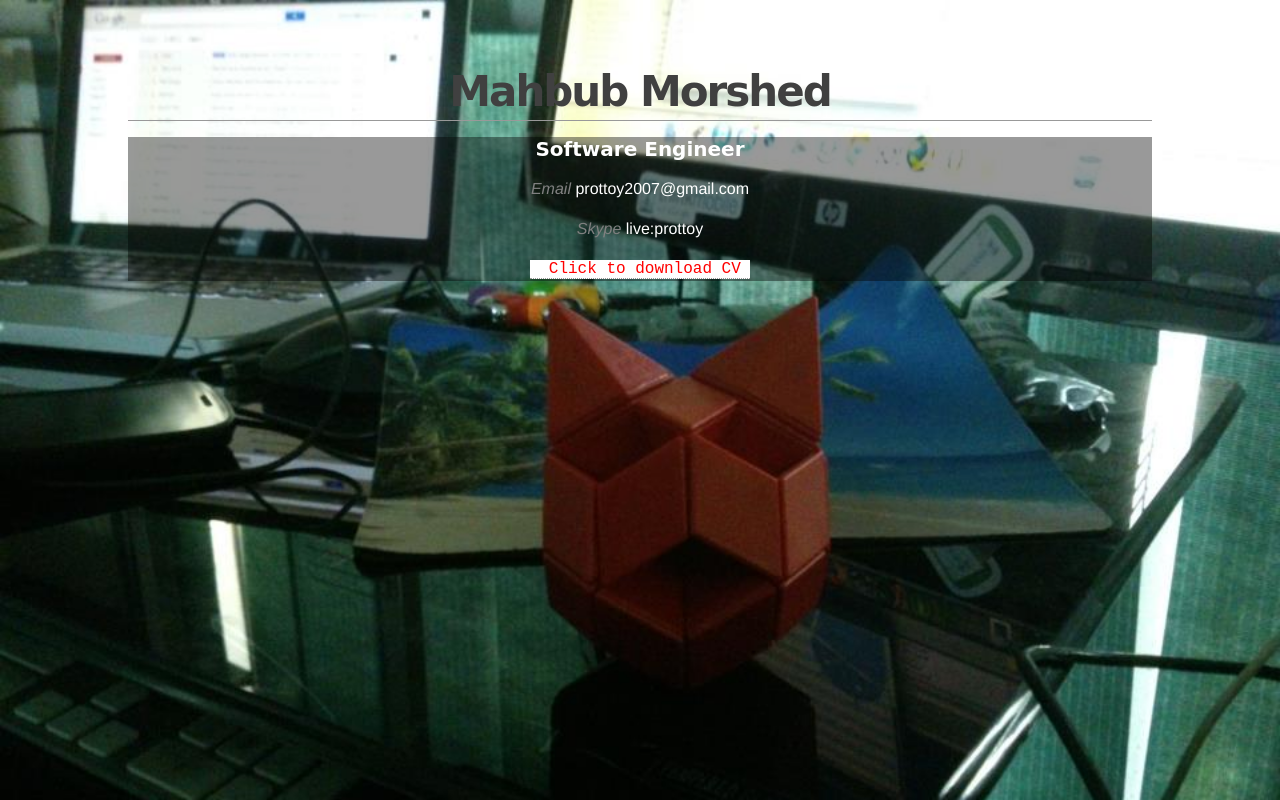
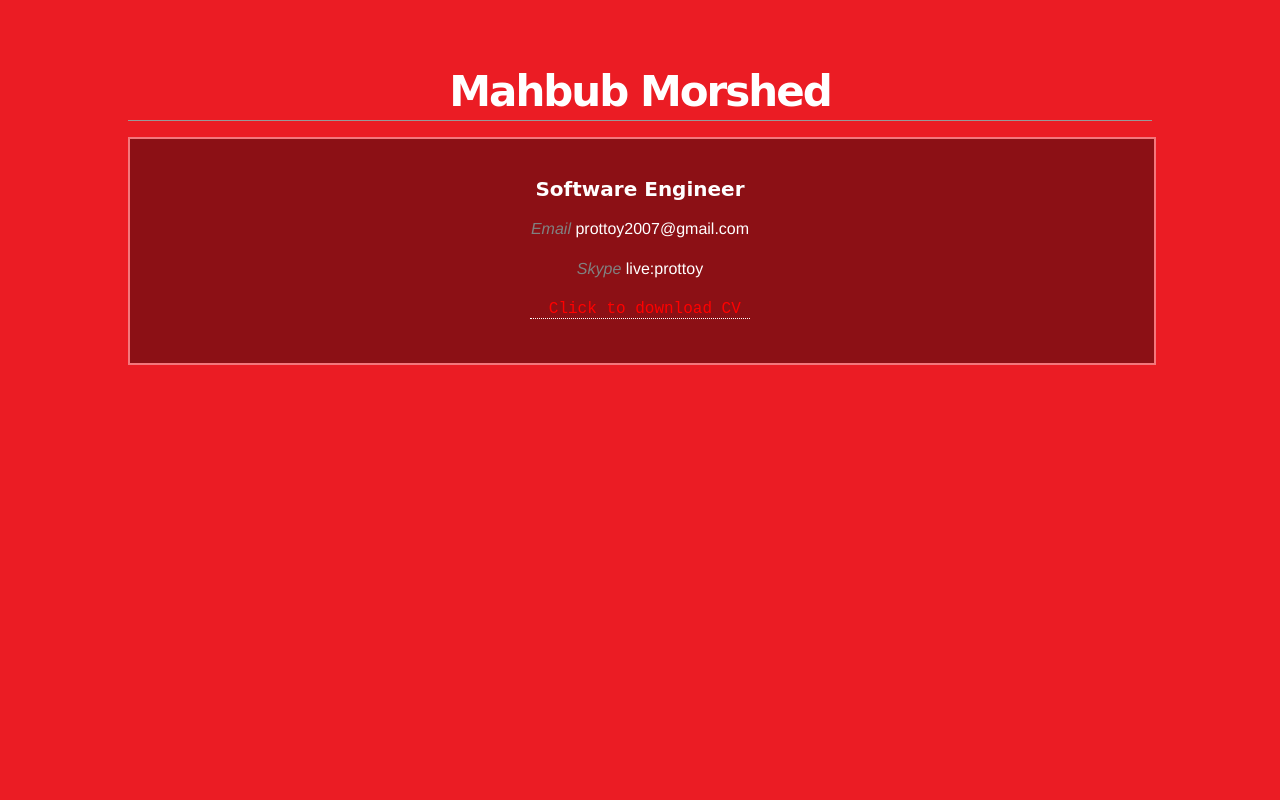
Before and after one commit to prottoy/prottoy.github.com, a plain HTML site: page index.html in a window 1280 px wide. Drawn offline with Linux system fonts and the light colour scheme.

Commit message:
Red colored website

```diff
--- a/index.html
+++ b/index.html
@@ -10,7 +10,7 @@
 
      <style type="text/css">
         * { margin: 0; padding: 0; }
-        body { font: 16px Helvetica, Sans-Serif; line-height: 24px; background: url(images/bg.jpg); background-size:cover; background-attachment:fixed;}
+        body { font: 16px Helvetica, Sans-Serif; line-height: 24px; /*background: url(images/bg.jpg);*/ background-size:cover; background-attachment:fixed; background-color: #eb1c24;}
         .clear { clear: both; }
         #page-wrap { width: 80%; margin: 40px auto 60px; }
         #pic { float: right; margin: -30px 0 0 0; }
@@ -34,23 +34,27 @@
     <div id="page-wrap">
         <br/>
         <div id="whole">
-            <div id="heading">
-                <p><h1 style="color:#404040; font-family: 'Grand Hotel',cursive;"><center>Mahbub Morshed</center></h1></p>
-            </div><!-- heading -->
+            <div style="position:relative" id="outside">
+                <div id="heading">
+                    <p><h1 style="color:white; font-family: 'Grand Hotel',cursive;"><center>Mahbub Morshed</center></h1></p>
+                </div><!-- heading -->
+            </div>
 
             <div style="position:relative" id="outside">
                 <div id="contains" style="position:relative">
+                    <br/>
                     <p><h2 style="color:white; font-family: 'Grand Hotel',cursive; align= center;"><center>Software Engineer</center></h2></p>
                     <p> <center style="color: white;"><em style="color:gray;">Email</em> prottoy2007@gmail.com</center> </p>
                     <p> <center style="color: white;"><em style="color:gray;">Skype</em> live:prottoy</center> </p>
                 </div><!-- contains -->
 
-                <div id="background-div" style="background-color:black;opacity:0.4; position:absolute; top:0; width:100%; height:100%;z-index:-1;">
+                <div id="background-div" style="background-color:black; opacity:0.4; position:absolute; top:0; width:100%; height:100%; z-index:-1; border-color:white; border-width:2px; border-style: solid;">
                 </div><!-- background-div -->
 
                 <div id="download_cv">
-                    <p style="opacity=0.5;"><a href= "/20082014.pdf" style="background-color:white; color:red;" target="_blank"> <center><pre>  Click to download CV </pre></center></a></p>
+                    <p style="opacity=0.5;"><a href= "/20082014.pdf" style="border-color:white; border-width:0.5px; color:red;" target="_blank"> <center><pre>  Click to download CV </pre></center></a></p>
                 </div> <!-- download_cv -->
+                <br/>
             </div><!-- outside -->
         </div><!-- whole -->
     </div><!-- page-wrap -->
```
Also changed, not shown: 1 other file.
